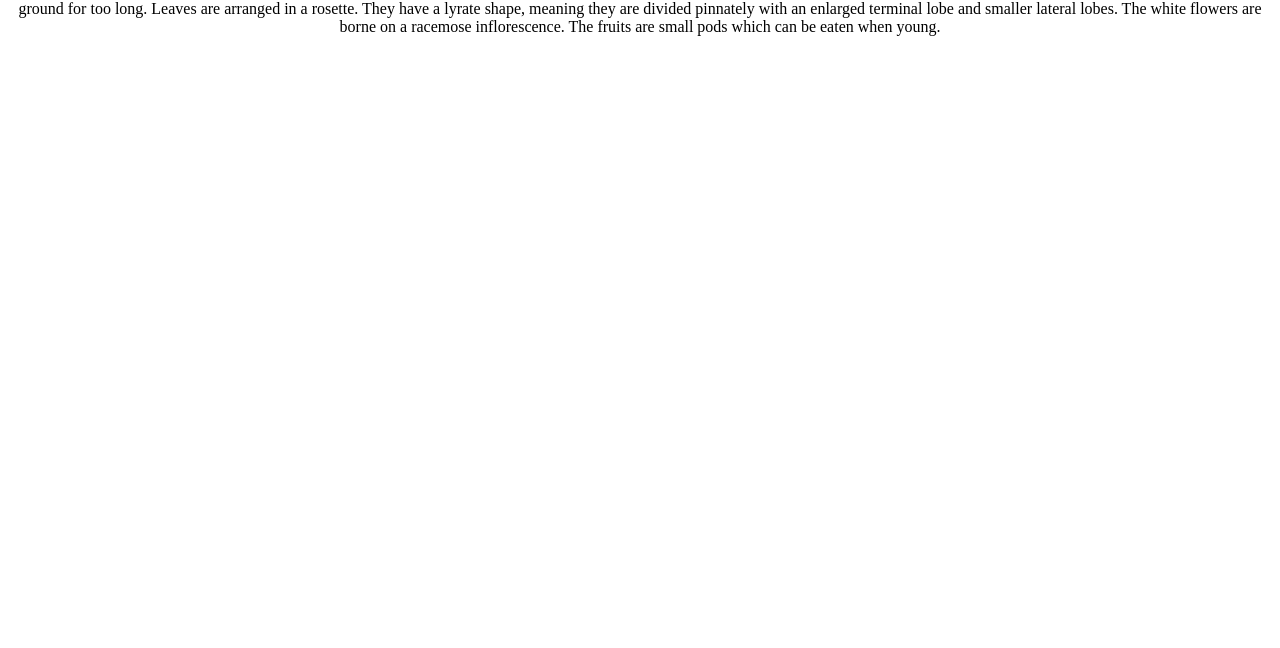
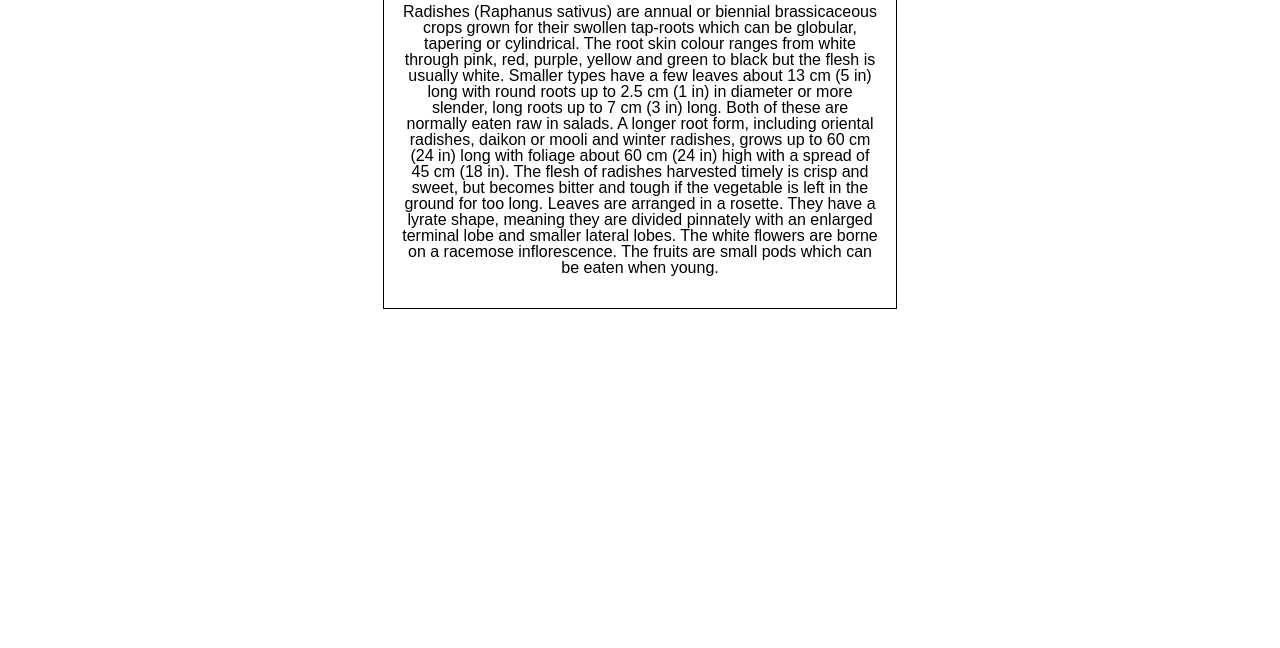
Before and after one commit to rjgoetz/webdev2, a plain HTML site: page week7/exercise7.1/index.html in a window 1280 px wide. Shown: the part 152-800 px from the top of the page. Drawn offline with Linux system fonts and the light colour scheme.

Commit message:
added stylesheet

```diff
--- /dev/null
+++ b/week7/exercise7.1/global.css
@@ -0,0 +1,10 @@
+body {
+  font: 16px/1 sans-serif;
+}
+
+div {
+  width: 480px;
+  margin: 4em auto;
+  border: 1px solid black;
+  padding: 1em;
+}
--- a/week7/exercise7.1/index.html
+++ b/week7/exercise7.1/index.html
@@ -2,6 +2,7 @@
 <html>
   <head>
     <title>Webdev2 - Exercise 7.1</title>
+    <link rel="stylesheet" type="text/css" href="global.css">
   </head>
   <body>
     <div id="mainArticle">
```
